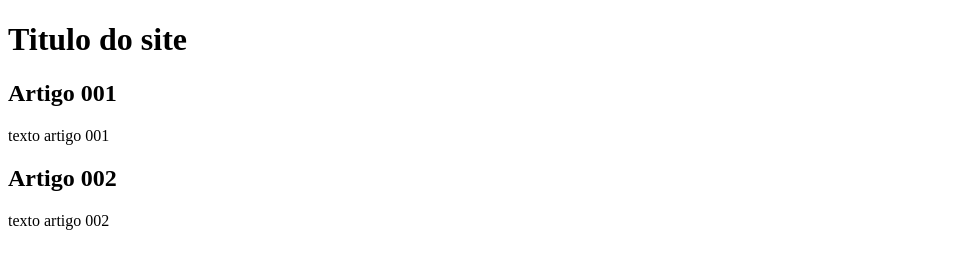
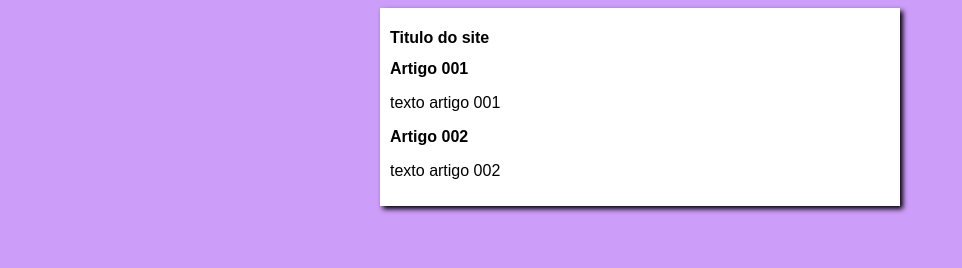
Before and after one commit to ItaloCordeiroSilva/Projeto-Site, a plain HTML site: page index.html in a window 1280 px wide. Shown: the whole page, without its empty margins (0-962 px from the left). Drawn offline with Linux system fonts and the light colour scheme.

Commit message:
iniciei o design

```diff
--- /dev/null
+++ b/estilos/style.css
@@ -0,0 +1,17 @@
+* {
+    font-family: Arial, Helvetica, sans-serif;
+    font-size: 16px;
+}
+
+body {
+    background-color: rgb(204, 157, 249);
+
+}
+
+main {
+    background-color: white;
+    width: 500px;
+    margin: auto;
+    padding: 10px;
+    box-shadow:3px 3px 5px black ;
+}
--- a/index.html
+++ b/index.html
@@ -5,6 +5,8 @@
     <meta http-equiv="X-UA-Compatible" content="IE=edge">
     <meta name="viewport" content="width=device-width, initial-scale=1.0">
     <title>Titulo do site</title>
+
+<link rel="stylesheet" href="estilos/style.css">
 </head>
 <body>
     <main>
```
